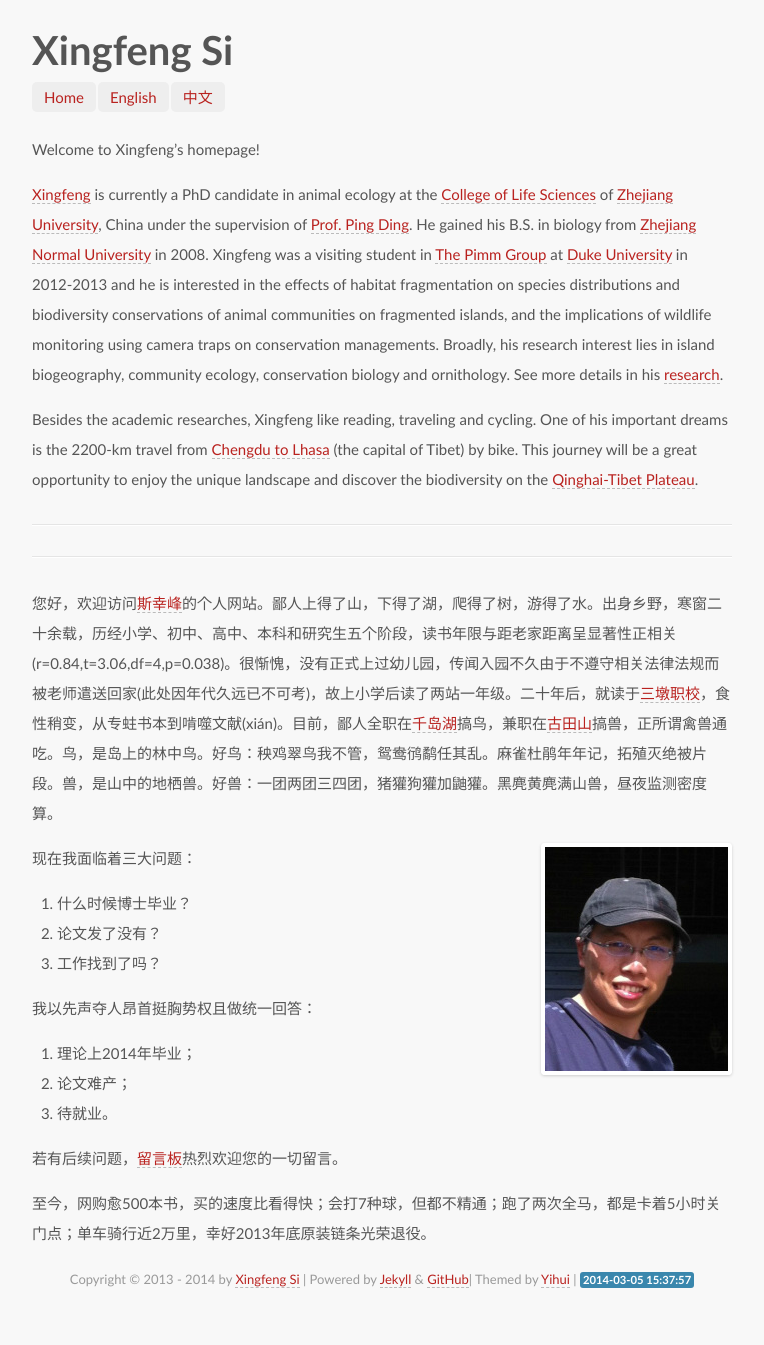
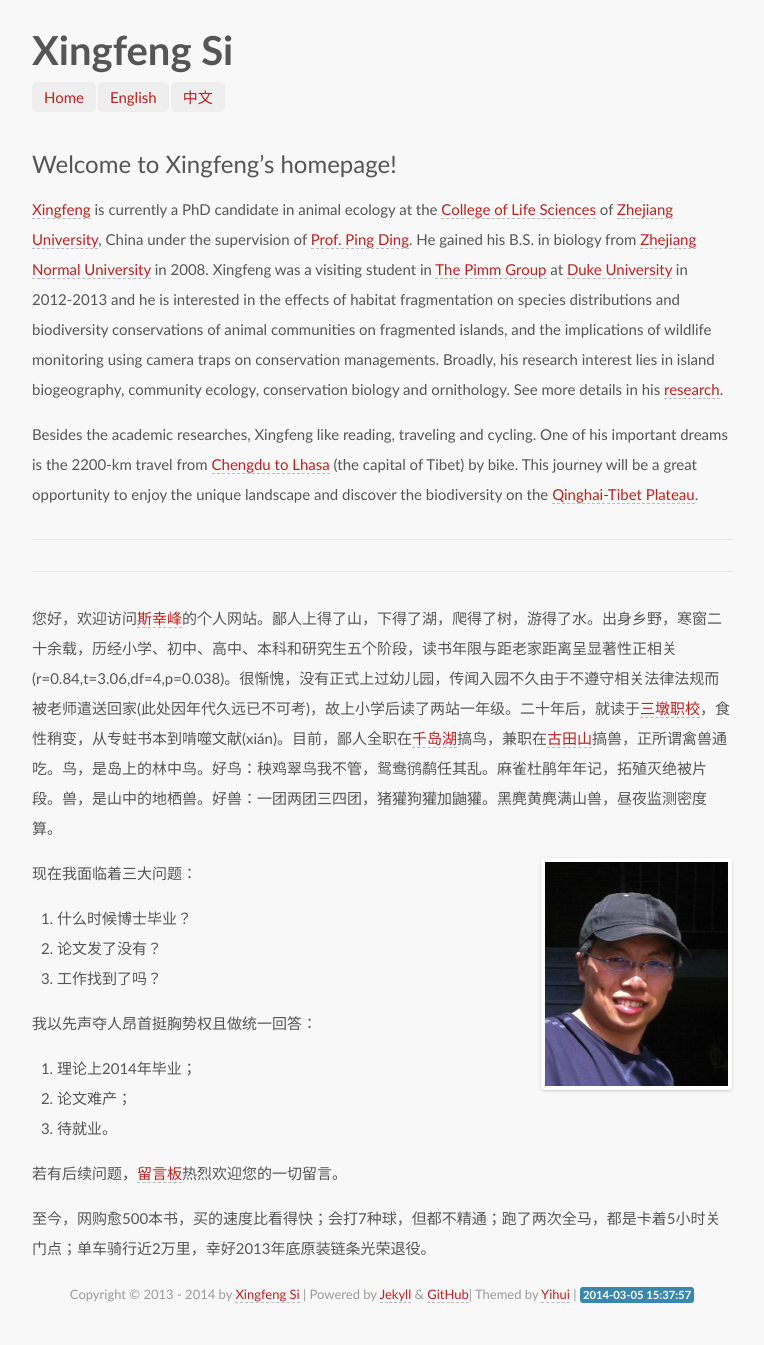
Before and after one commit to sixf/sixf.github.io, a Jekyll site: the page built from index.md, in a window 1280 px wide. Shown: the whole page, without its empty margins (258-1022 px from the left). Built offline with Jekyll 4.4.1, drawn with Linux system fonts in a browser that asks for light colours; some web fonts are replaced; Markdown is read by kramdown in place of the engine named in the settings.

Commit message:
larger size for first sentence

```diff
--- a/index.md
+++ b/index.md
@@ -3,7 +3,7 @@ layout: home
 ---
 
 
-Welcome to Xingfeng’s homepage!
+## Welcome to Xingfeng’s homepage!
 
 [Xingfeng](/ "Xingfeng Si") is currently a PhD candidate in animal ecology at the [College of Life Sciences](http://www.cls.zju.edu.cn/en/) of [Zhejiang University](http://www.zju.edu.cn "Zhejiang University"), China under the supervision of [Prof. Ping Ding](http://mypage.zju.edu.cn/personnelCard/pingding). He gained his B.S. in biology from [Zhejiang Normal University](http://www.zjnu.cn) in 2008. Xingfeng was a visiting student in [The Pimm Group](http://www.thepimmgroup.org]) at [Duke University](http://www.duke.edu) in 2012-2013 and he is interested in the effects of habitat fragmentation on species distributions and biodiversity conservations of animal communities on fragmented islands, and the implications of wildlife monitoring using camera traps on conservation managements. Broadly, his research interest lies in island biogeography, community ecology, conservation biology and ornithology. See more details in his [research](/en/about "About Me").
 
```
